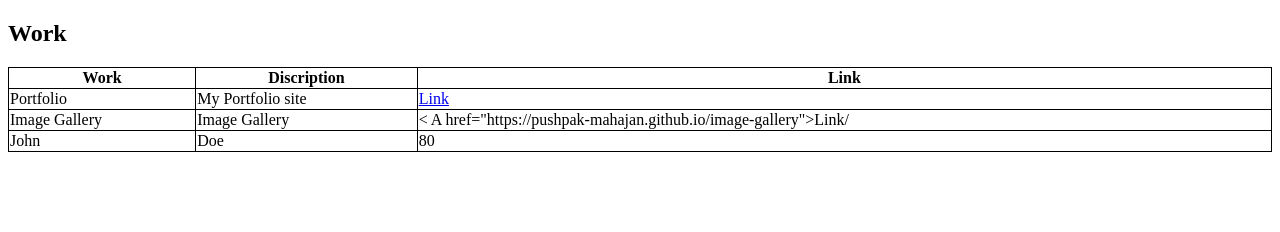
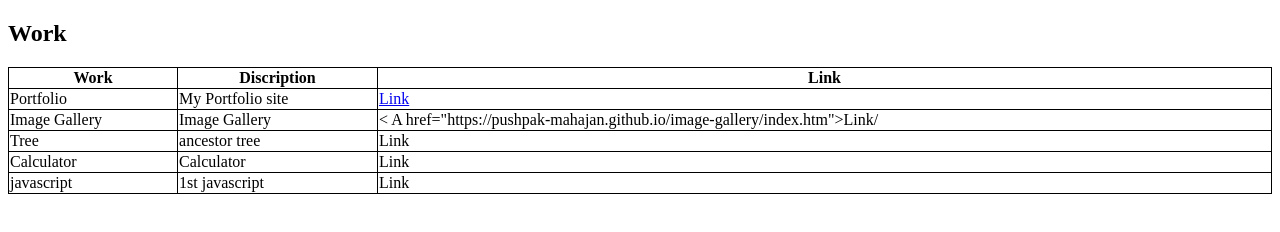
Before and after one commit to pushpak-mahajan/pushpak-mahajan.github.io, a plain HTML site: page work.html in a window 1280 px wide. Drawn offline with Linux system fonts and the light colour scheme.

Commit message:
Create work.html

```diff
--- a/work.html
+++ b/work.html
@@ -26,12 +26,24 @@ table, th, td {
   <tr>
     <td>Image Gallery</td>
     <td>Image Gallery</td>
-    <td>< A href="https://pushpak-mahajan.github.io/image-gallery">Link</a>/</td>
+    <td>< A href="https://pushpak-mahajan.github.io/image-gallery/index.htm">Link</a>/</td>
   </tr>
   <tr>
-    <td>John</td>
-    <td>Doe</td>
-    <td>80</td>
+    <td>Tree</td>
+    <td>ancestor tree</td>
+    <td>Link</td>
+  </tr>
+
+    <tr>
+    <td>Calculator</td>
+    <td>Calculator</td>
+    <td>Link</td>
+  </tr>
+
+    <tr>
+    <td>javascript</td>
+    <td>1st javascript</td>
+    <td>Link</td>
   </tr>
 </table>
 
```
